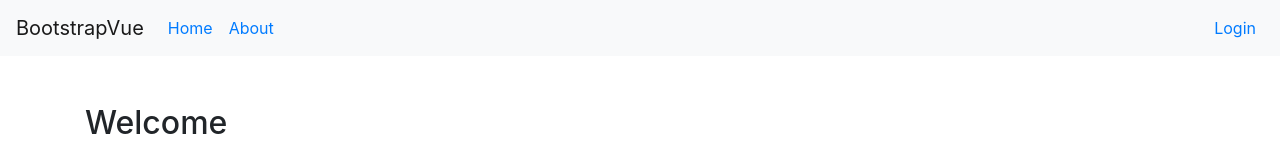
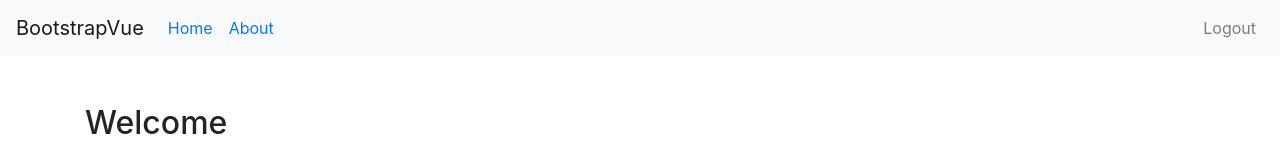
Before and after one commit to dbrucknr/Django-Portfolio-1, a Vue app in the folder client/: page /#/login in a window 1280 px wide. Shown: the top 148 px of the page. Built offline with nearby package versions, Linux system fonts and the light colour scheme; no server answers.

Commit message:
update functionality to be more robust, dependable - TODO - clean up initialize pattern to be more readable, robust.

```diff
--- a/client/src/App.vue
+++ b/client/src/App.vue
@@ -1,23 +1,23 @@
 <template>
   <div id="app">
-    <NavigationBar />
+    <NavigationBar :authStatus="isAuthenticated" />
     <router-view />
   </div>
 </template>
 
 <script>
   import NavigationBar from './components/NavigationBar'
-  import { mapState, mapMutations, mapActions } from 'vuex'
+  import { mapMutations, mapActions, mapGetters } from 'vuex'
   export default {
     components: {
       NavigationBar
     },
     created() {
-      this.initializeAuth();
+      // this.initializeAuth();
       this.initializeAuthAction()
     },
     computed: {
-      ...mapState('authentication', ['isAuthenticated'])
+      ...mapGetters('authentication', ['isAuthenticated'])
     },
     methods: {
       ...mapMutations('authentication', ['initializeAuth']),
--- a/client/src/components/NavigationBar.vue
+++ b/client/src/components/NavigationBar.vue
@@ -12,9 +12,14 @@
                     <router-link to="/about">About</router-link>
                 </b-nav-item>
             </b-navbar-nav>
-            <b-navbar-nav class="ml-auto">
+            <b-navbar-nav v-show="!authStatus" class="ml-auto">
                 <b-nav-item right>
                     <router-link to="/login">Login</router-link>
+                </b-nav-item>
+            </b-navbar-nav>
+            <b-navbar-nav v-show="authStatus" class="ml-auto">
+                <b-nav-item right>
+                    <a @click="logout">Logout</a>
                 </b-nav-item>
             </b-navbar-nav>
         </b-navbar>
@@ -22,7 +27,18 @@
 </template>
 
 <script>
+import { mapActions } from 'vuex'
+
 export default {
-    name: "NavigationBar"
+    name: "NavigationBar",
+    props: {
+        authStatus: Boolean
+    },
+    methods: {
+        ...mapActions('authentication', ['logout']),
+        // logout() {
+
+        // }
+    }
 }
 </script>
--- a/client/src/router/index.js
+++ b/client/src/router/index.js
@@ -1,8 +1,6 @@
 import Vue from 'vue'
 import VueRouter from 'vue-router'
 import Home from '../views/Home.vue'
-
-import store from '../store/index'
 
 Vue.use(VueRouter)
 
@@ -16,14 +14,6 @@ const routes = [
     path: '/about',
     name: 'About',
     component: () => import(/* webpackChunkName: "about" */ '../views/About.vue'),
-    beforeEnter(to, from, next) {
-      console.log(store.state.authentication.isAuthenticated)
-      if (store.state.authentication.isAuthenticated) {
-        next()
-      } else {
-        next('/login')
-      }
-    }
   },
   {
     path: '/login',
@@ -34,6 +24,18 @@ const routes = [
 
 const router = new VueRouter({
   routes
-})
+});
+
+router.beforeEach((to, from, next) => {
+  const publicPages = ['/login', '/register'];
+  const authRequired = !publicPages.includes(to.path);
+  const loggedIn = JSON.parse(localStorage.getItem('user')) != null;
+
+  if (authRequired && !loggedIn) {
+    next('/login');
+  } else {
+    next();
+  }
+});
 
 export default router
--- a/client/src/services/auth.service.js
+++ b/client/src/services/auth.service.js
@@ -1,5 +1,7 @@
 import axios from 'axios';
 import authenticationHeaders from './auth-header';
+import router from '../router/index';
+
 const API_URL = 'http://localhost:8000/api/';
 
 class AuthenticationService {
@@ -20,7 +22,8 @@ class AuthenticationService {
     }
 
     logout() {
-        localStorage.removeItem('user')
+        localStorage.removeItem('user');
+        router.replace('/login');
     }
 
     register(user) {
@@ -32,15 +35,21 @@ class AuthenticationService {
         });
     }
 
-    verifyUser() {
+    verifyUser(user) {
         // console.log(user.access)
         return axios.get(API_URL + 'current_user/', {
             headers: authenticationHeaders()
         })
-        .then(response => {
+        .then(
+        response => {
             console.log('Service -', response)
-            localStorage.setItem('user', JSON.stringify(response.data));
-        })
+            localStorage.setItem('user', JSON.stringify(user));
+        },
+        error => {
+            console.log('Error with verifyUser', error);
+            localStorage.removeItem('user')
+        }
+        )
     }
 
     refreshToken(user) {
--- a/client/src/store/modules/auth.module.js
+++ b/client/src/store/modules/auth.module.js
@@ -33,36 +33,31 @@ export const authentication = {
                     commit('registerFailure');
                     return Promise.reject(error);
                 }
-            )
+            );
         },
-        initializeAuthAction() {
+        initializeAuthAction({ commit }) {
             const user = JSON.parse(localStorage.getItem('user'));
+            console.log(user)
             AuthenticationService.verifyUser(user).then(
                 response => {
-                    console.log('Response:', response);
+                    console.log('User Token Valid...Response:', response);
+                    // localStorage.setItem('user', JSON.stringify(user))
+                    commit('setAuthStatus', true);
                 },
                 error => {
                     console.log('Error:', error);
+                    localStorage.removeItem('user');
+                    commit('setAuthStatus', false)
                     AuthenticationService.refreshToken(user).then(
-                        AuthenticationService.verifyUser(user)
+                        AuthenticationService.verifyUser(user),
+                        commit('setAuthStatus', true)
                         // response => {
                         //     console.log('Checking refreshToken', response);
 
                         // }
                     )
                 }
-            )
-
-            // if (user) {
-            //     commit('setAuthStatus', true);
-            // } else {
-            //     AuthenticationService.verifyUser
-            // }
-            // if (localStorage.getItem('user')) {
-            //   state.isAuthenticated = true;
-            // } else {
-            //     state.isAuthenticated = false;
-            // }
+            );
         }
     },
     mutations: {
@@ -85,6 +80,7 @@ export const authentication = {
             state.isAuthenticated = false;
         },
         setAuthStatus(state, payload) {
+            console.log('setAuthStatus', payload)
             state.isAuthenticated = payload;
         },
         initializeAuth(state) {
@@ -95,5 +91,13 @@ export const authentication = {
                 state.isAuthenticated = false;
             }
         }
+    },
+    getters: {
+        user(state) {
+            return state.user
+        },
+        isAuthenticated(state) {
+            return state.isAuthenticated
+        }
     }
 }
```
Also changed, not shown: 1 other file (tests, documents, lock files or other folders).
